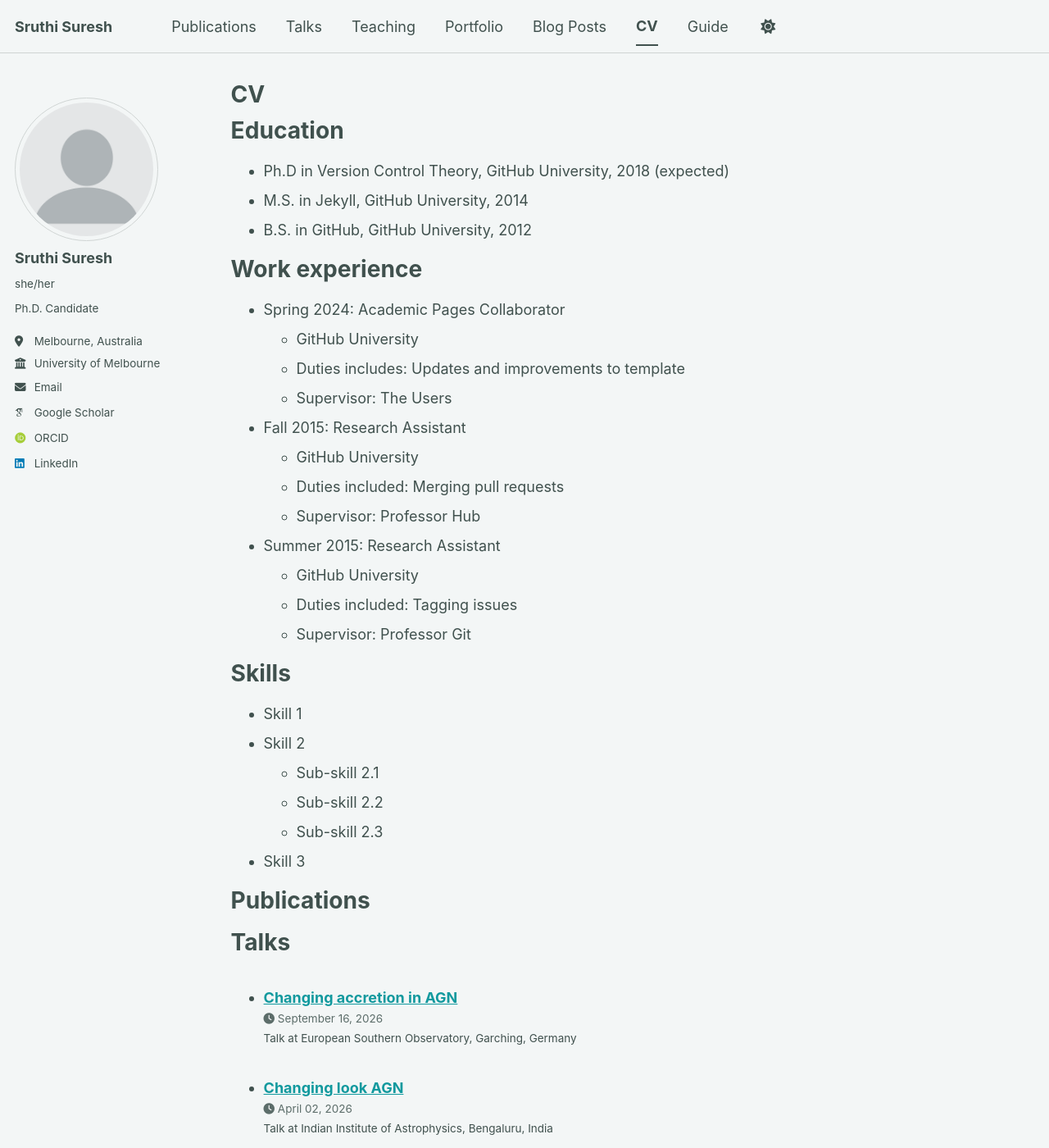
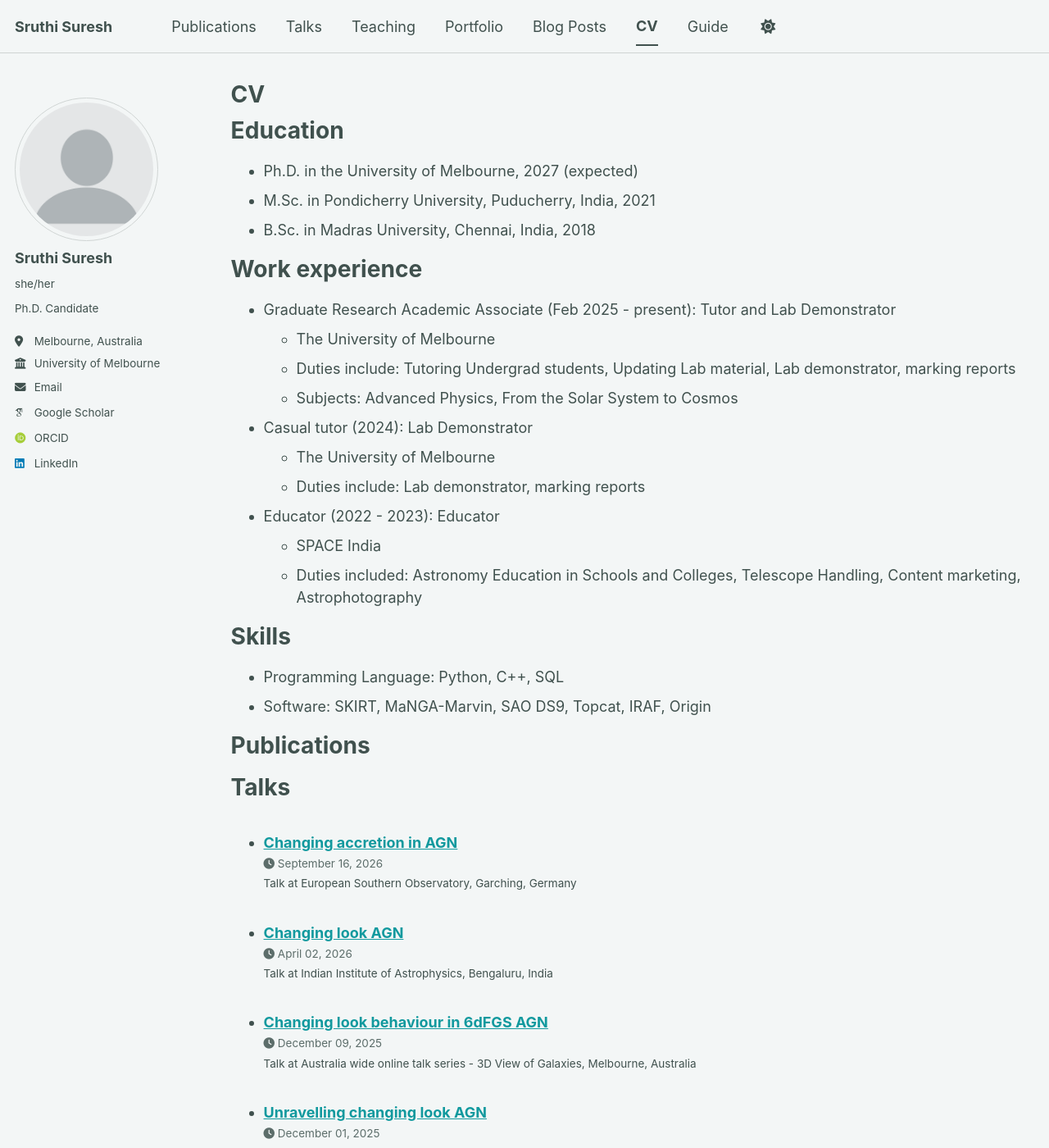
Before and after one commit to suresh-sruthi/suresh-sruthi.github.io, a Jekyll site: the page built from _pages/cv.md, in a window 1280 px wide and 1400 px high. Shown: the whole window at 82% size. Built offline with Jekyll 4.4.1, drawn with Linux system fonts in a browser that asks for light colours; some web fonts are replaced; a script bundle is joined from its source files by our own code; library files that are not in the unit come from our copies; some of the changed text lies outside the part shown.

Commit message:
Update cv.md

```diff
--- a/_pages/cv.md
+++ b/_pages/cv.md
@@ -11,35 +11,30 @@
 
 Education
 ======
-* Ph.D in Version Control Theory, GitHub University, 2018 (expected)
-* M.S. in Jekyll, GitHub University, 2014
-* B.S. in GitHub, GitHub University, 2012
+* Ph.D. in the University of Melbourne, 2027 (expected)
+* M.Sc. in Pondicherry University, Puducherry, India, 2021
+* B.Sc. in Madras University, Chennai, India, 2018
 
 Work experience
 ======
-* Spring 2024: Academic Pages Collaborator
-  * GitHub University
-  * Duties includes: Updates and improvements to template
-  * Supervisor: The Users
+* Graduate Research Academic Associate (Feb 2025 - present): Tutor and Lab Demonstrator
+  * The University of Melbourne
+  * Duties include: Tutoring Undergrad students, Updating Lab material, Lab demonstrator, marking reports
+  * Subjects: Advanced Physics, From the Solar System to Cosmos
 
-* Fall 2015: Research Assistant
-  * GitHub University
-  * Duties included: Merging pull requests
-  * Supervisor: Professor Hub
+* Casual tutor (2024): Lab Demonstrator
+  * The University of Melbourne
+  * Duties include: Lab demonstrator, marking reports
 
-* Summer 2015: Research Assistant
-  * GitHub University
-  * Duties included: Tagging issues
-  * Supervisor: Professor Git
+* Educator (2022 - 2023): Educator
+  * SPACE India
+  * Duties included: Astronomy Education in Schools and Colleges, Telescope Handling, Content marketing, Astrophotography
+
 
 Skills
 ======
-* Skill 1
-* Skill 2
-  * Sub-skill 2.1
-  * Sub-skill 2.2
-  * Sub-skill 2.3
-* Skill 3
+* Programming Language: Python, C++, SQL
+* Software: SKIRT, MaNGA-Marvin, SAO DS9, Topcat, IRAF, Origin
 
 Publications
 ======
@@ -53,12 +48,33 @@
     {% include archive-single-talk-cv.html  %}
   {% endfor %}</ul>
 
+Workshops, Schools and Conferences attended
+======
+* eROSITA-DE/AAL online workshop (2024, 2025, and 2026)
+* ASTRO3D legacy meeting (May 2024)
+* Radio School Geraldton and the Murchison visit (September 2024)
+* LSST workshop (May 2025)
+* AGN conferences
+* Harley Wood School (July 2026)
+
+Awards and Scholarships
+======
+* Laby Travel Scholarshop (2025)
+* Women in Physics Award (2024)
+* Rank Holder Scholarship (2020)
+* Best Outgoing student (2018)
+* Rank Holder in Undergrad (2018)
+
 Teaching
 ======
   <ul>{% for post in site.teaching reversed %}
     {% include archive-single-cv.html %}
   {% endfor %}</ul>
 
-Service and leadership
+Service and Outreach
 ======
-* Currently signed in to 43 different slack teams
+* Member of ASTRO3D and ASA
+* STEM Edge mentor
+* Open Day Volunteer
+* Non-executive member of the Indian Graduate Researchers Society
+* Volunteer at Telescopes in Schools Program
```
